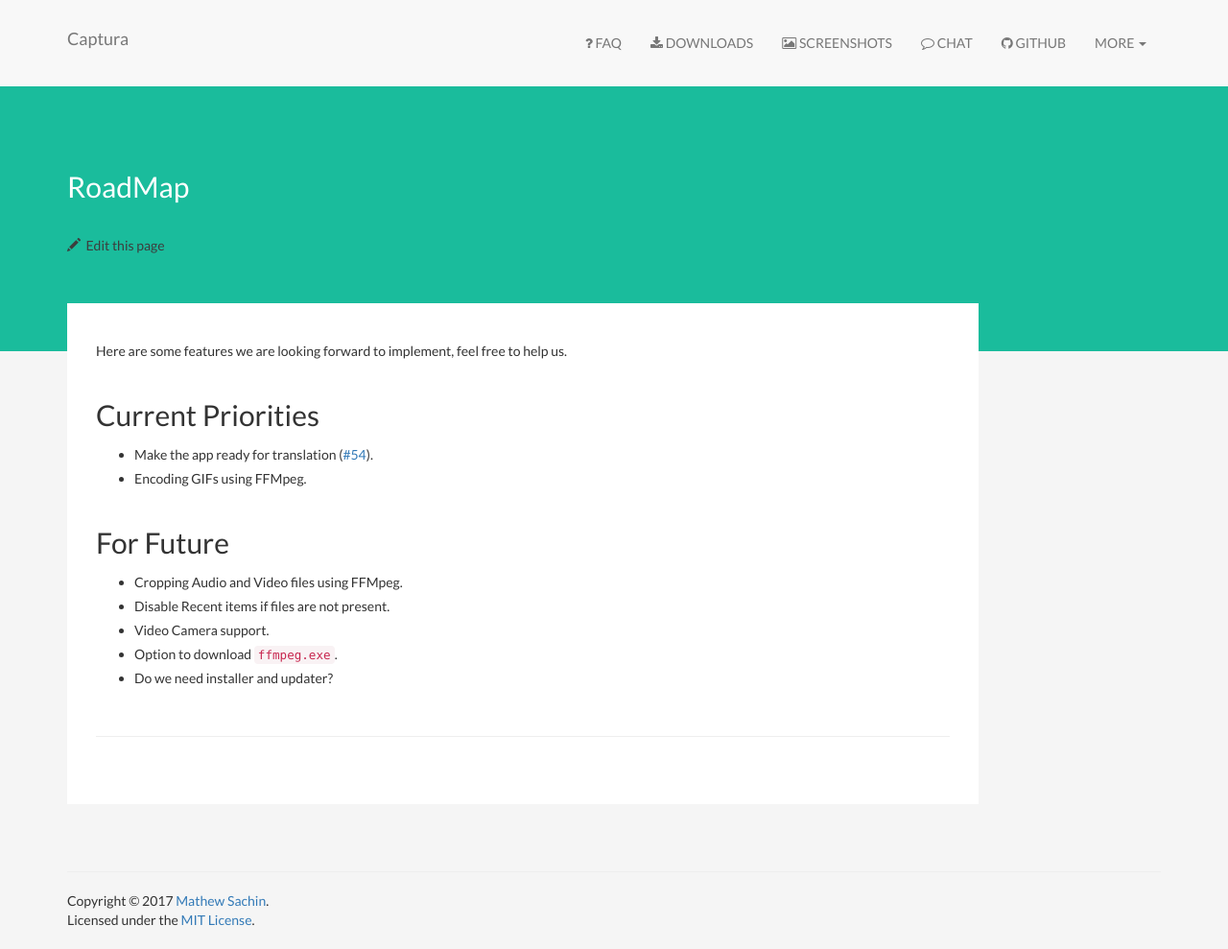
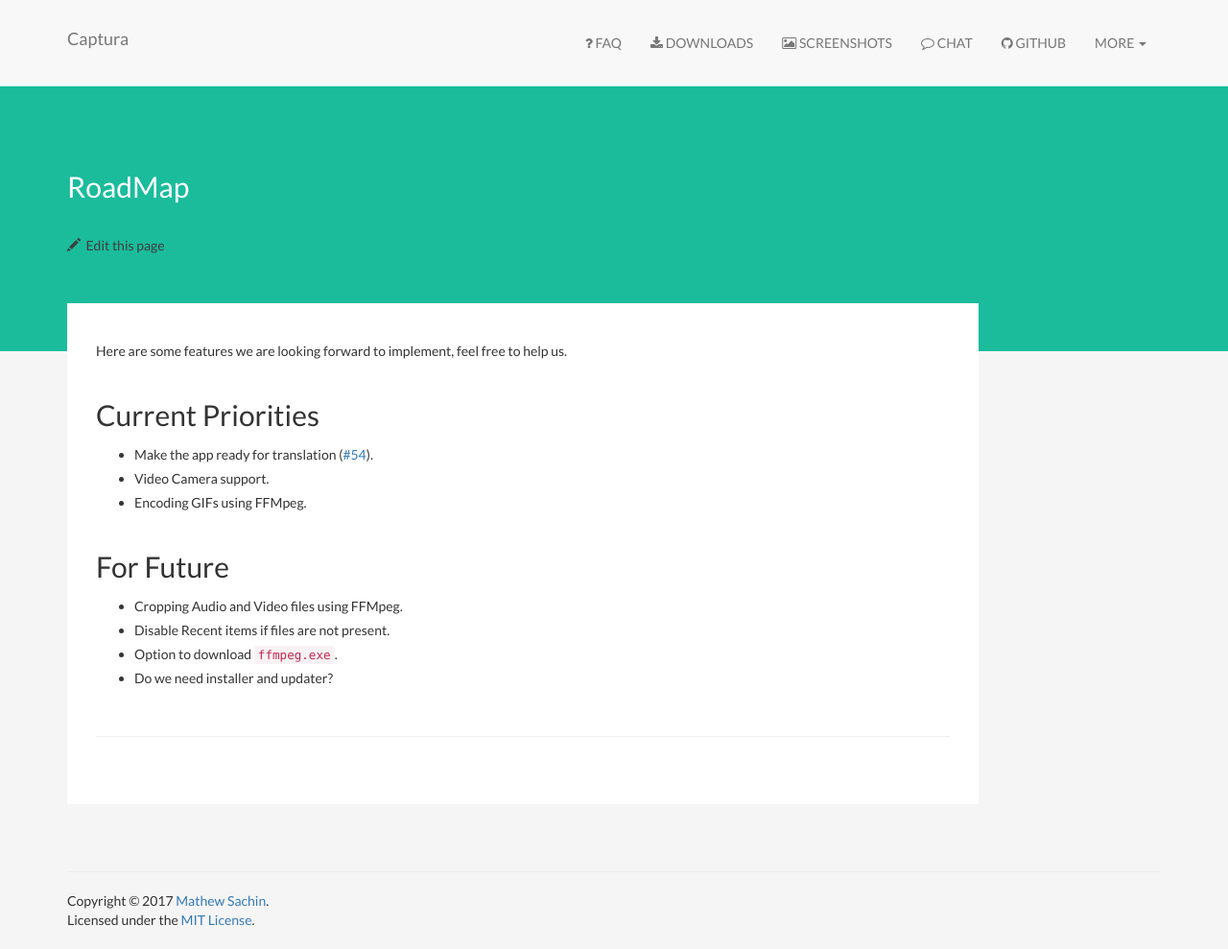
Before and after one commit to MathewSachin/Captura, a Jekyll site: the page built from RoadMap.md, in a window 1280 px wide. Shown: the whole page at 96% size. Built offline with Jekyll 4.4.1, drawn with Linux system fonts in a browser that asks for light colours; nearby versions of some CDN libraries; comment, search, counter and statistics services are not loaded.

```diff
--- a/RoadMap.md
+++ b/RoadMap.md
@@ -8,11 +8,11 @@ Here are some features we are looking forward to implement, feel free to help us
 
 ## Current Priorities
 - Make the app ready for translation ([#54](https://github.com/MathewSachin/Captura/pull/54)).
+- Video Camera support.
 - Encoding GIFs using FFMpeg.
 
 ## For Future
 - Cropping Audio and Video files using FFMpeg.
 - Disable Recent items if files are not present.
-- Video Camera support.
 - Option to download `ffmpeg.exe`.
 - Do we need installer and updater?
```
